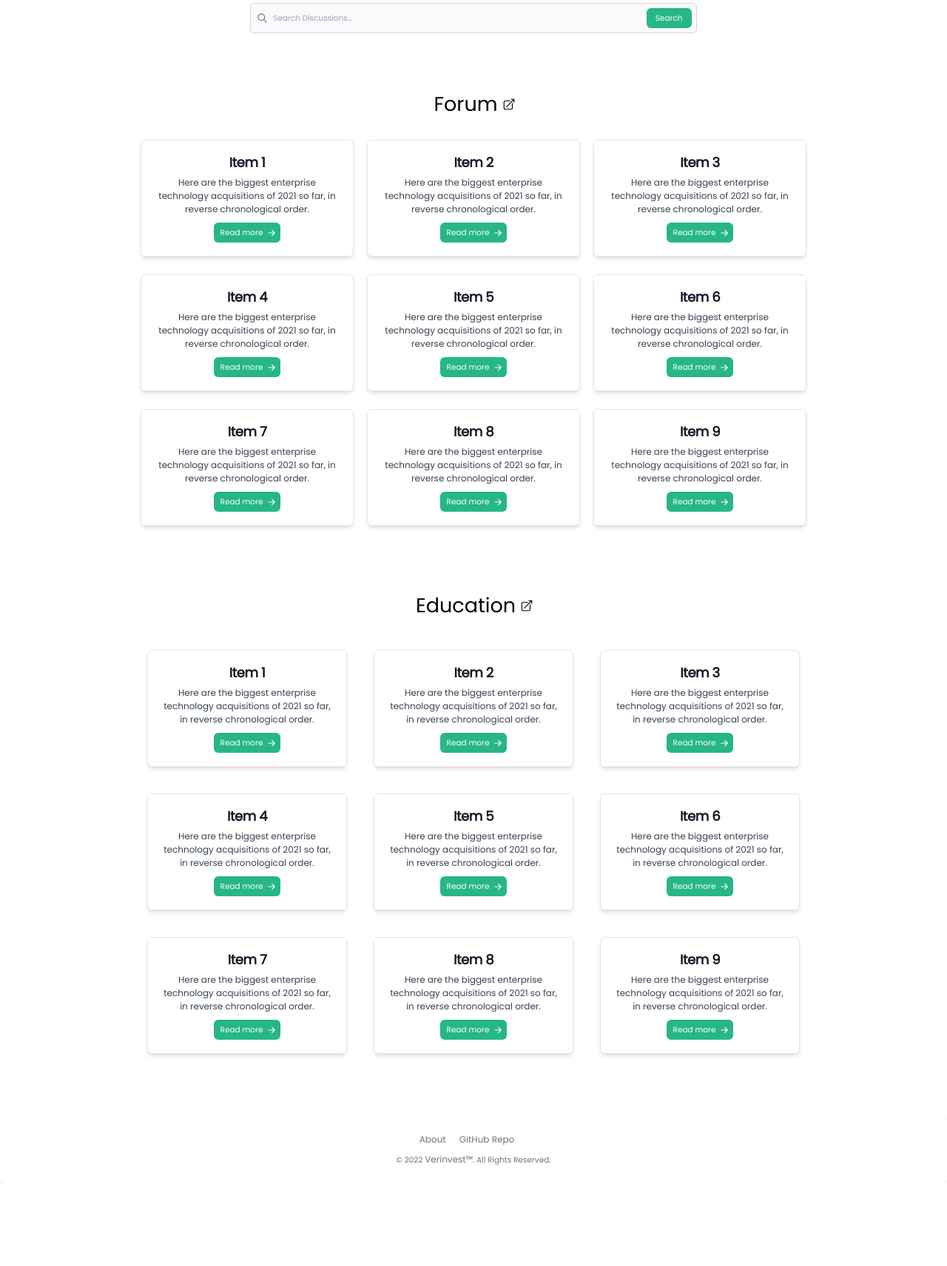
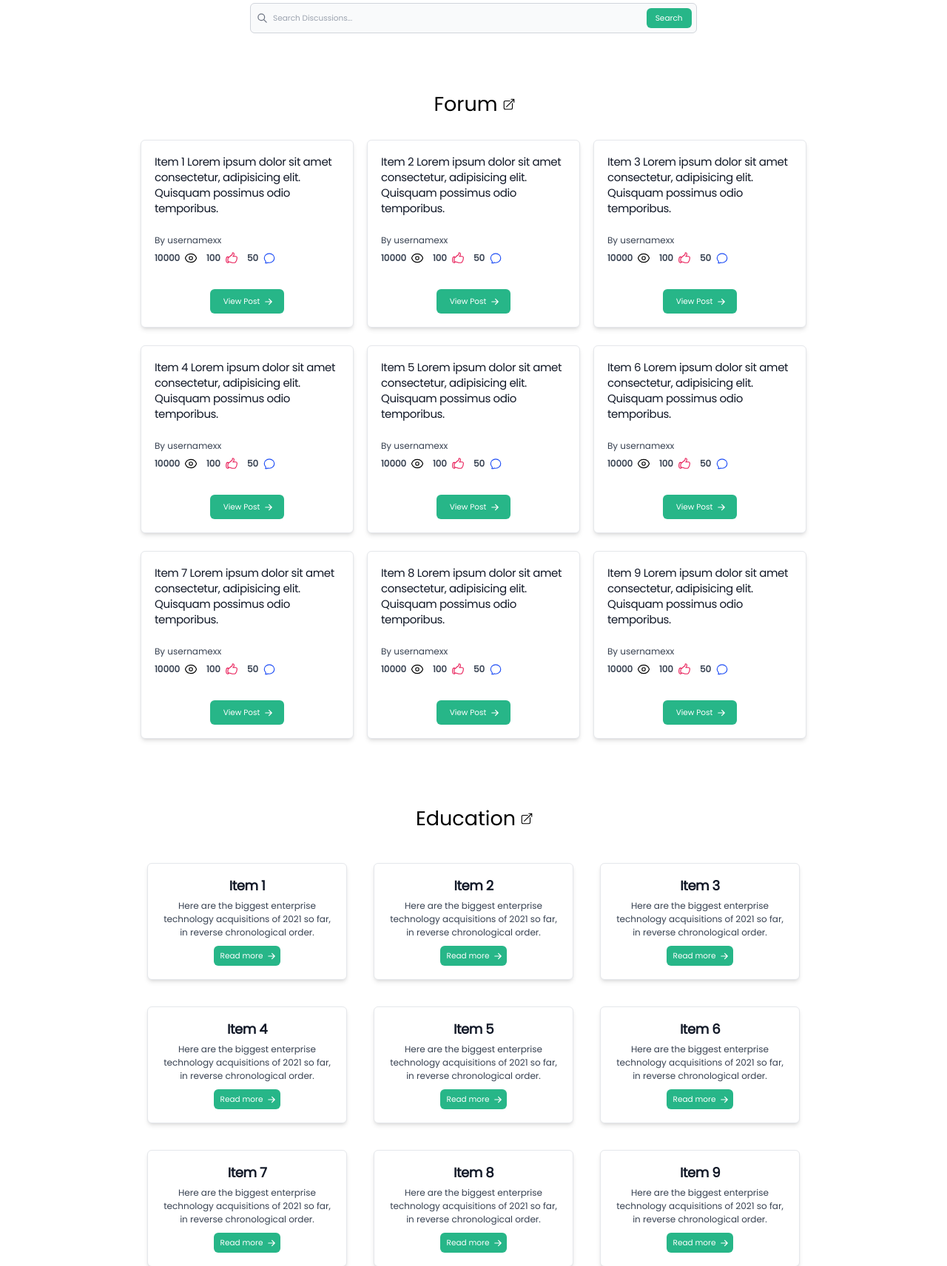
Before and after one commit to jeremyalv/verinvest-tk-pbp-b03, a Django app: page /collections/ in a window 1280 px wide. Shown: the part 272-1984 px from the top of the page at 74% size. Before the commit the page ends 1872 px from the top, so only its background shows below. Run offline with Django 4.2, Linux system fonts and the light colour scheme; some libraries are stand-ins or nearby versions.

Commit message:
fixed modal behavior and upgraded card item interface

```diff
--- a/collection/templates/collection.html
+++ b/collection/templates/collection.html
@@ -43,15 +43,48 @@
 
             <div id="forumCollectionBody" class="flex flex-col items-center md:grid md:grid-cols-3 md:grid-flow-row md:gap-4 md:justify-items-center md:items-center">
                 {% for i in "123456789"|make_list %}
-                    <div class="p-6 mb-4 max-w-sm bg-white rounded-lg border border-gray-200 shadow-md">
-                        <a href="#">
-                            <h5 class="mb-2 text-2xl font-bold tracking-tight text-gray-900">Item {{ i }}</h5>
+                    <div id="forumItem-11" class="flex flex-col items-start p-6 mb-4 max-w-sm bg-white rounded-lg border border-gray-200 shadow-md">
+                        <a href="#" class="mb-4 md:mb-8">
+                            <h5 class="text-lg text-left md:text-xl font-medium tracking-tight text-gray-900">Item {{ i }} Lorem ipsum dolor sit amet consectetur, adipisicing elit. Quisquam possimus odio temporibus.</h5>
                         </a>
-                        <p class="mb-3 font-normal text-gray-700 ">Here are the biggest enterprise technology acquisitions of 2021 so far, in reverse chronological order.</p>
-                        <a href="#" class="inline-flex items-center py-2 px-3 text-sm font-medium text-center text-white bg-primary rounded-lg hover:bg-primary focus:ring-4 focus:outline-none focus:ring-blue-300 ">
-                            Read more
-                            <svg aria-hidden="true" class="ml-2 -mr-1 w-4 h-4" fill="currentColor" viewBox="0 0 20 20" xmlns="http://www.w3.org/2000/svg"><path fill-rule="evenodd" d="M10.293 3.293a1 1 0 011.414 0l6 6a1 1 0 010 1.414l-6 6a1 1 0 01-1.414-1.414L14.586 11H3a1 1 0 110-2h11.586l-4.293-4.293a1 1 0 010-1.414z" clip-rule="evenodd"></path></svg>
-                        </a>
+                        <div id="forumItem-11-details" class="w-full flex flex-col items-start">
+                            <p class="mb-2 font-normal text-gray-700">By usernamexx</p>
+
+                            <div id="forumItem-11-metrics" class="flex flex-row mb-4 md:mb-8">
+                                <div id="forumItem-11-metrics-views" class="flex justify-between mr-4">
+                                    <!-- View count -->
+                                    <p class="mb-3 font-bold text-gray-700 mr-1 md:mr-2">10000</p>
+                                    <!-- View icon -->
+                                    <svg xmlns="http://www.w3.org/2000/svg" fill="none" viewBox="0 0 24 24" stroke-width="1.5" stroke="currentColor" class="w-6 h-6">
+                                        <path stroke-linecap="round" stroke-linejoin="round" d="M2.036 12.322a1.012 1.012 0 010-.639C3.423 7.51 7.36 4.5 12 4.5c4.638 0 8.573 3.007 9.963 7.178.07.207.07.431 0 .639C20.577 16.49 16.64 19.5 12 19.5c-4.638 0-8.573-3.007-9.963-7.178z" />
+                                        <path stroke-linecap="round" stroke-linejoin="round" d="M15 12a3 3 0 11-6 0 3 3 0 016 0z" />
+                                    </svg>
+                                </div>
+                                <div id="forumItem-11-metrics-upvotes" class="flex justify-between mr-4">
+                                    <!-- Upvote count -->
+                                    <p class="mb-3 font-bold text-gray-700 mr-1 md:mr-2">100</p>
+                                    <!-- Upvote icon -->
+                                    <svg xmlns="http://www.w3.org/2000/svg" fill="none" viewBox="0 0 24 24" stroke-width="1.5" stroke="#E81A56" class="w-6 h-6">
+                                        <path stroke-linecap="round" stroke-linejoin="round" d="M6.633 10.5c.806 0 1.533-.446 2.031-1.08a9.041 9.041 0 012.861-2.4c.723-.384 1.35-.956 1.653-1.715a4.498 4.498 0 00.322-1.672V3a.75.75 0 01.75-.75A2.25 2.25 0 0116.5 4.5c0 1.152-.26 2.243-.723 3.218-.266.558.107 1.282.725 1.282h3.126c1.026 0 1.945.694 2.054 1.715.045.422.068.85.068 1.285a11.95 11.95 0 01-2.649 7.521c-.388.482-.987.729-1.605.729H13.48c-.483 0-.964-.078-1.423-.23l-3.114-1.04a4.501 4.501 0 00-1.423-.23H5.904M14.25 9h2.25M5.904 18.75c.083.205.173.405.27.602.197.4-.078.898-.523.898h-.908c-.889 0-1.713-.518-1.972-1.368a12 12 0 01-.521-3.507c0-1.553.295-3.036.831-4.398C3.387 10.203 4.167 9.75 5 9.75h1.053c.472 0 .745.556.5.96a8.958 8.958 0 00-1.302 4.665c0 1.194.232 2.333.654 3.375z" />
+                                    </svg>
+                                </div>
+
+                                <div id="forumItem-11-metrics-comments" class="flex justify-between mr-4">
+                                    <!-- Comment count -->
+                                    <p class="mb-3 font-bold text-gray-700 mr-1 md:mr-2">50</p>
+                                    <!-- Comment icon -->
+                                    <svg xmlns="http://www.w3.org/2000/svg" fill="none" viewBox="0 0 24 24" stroke-width="1.5" stroke="#1B4BF5" class="w-6 h-6">
+                                        <path stroke-linecap="round" stroke-linejoin="round" d="M12 20.25c4.97 0 9-3.694 9-8.25s-4.03-8.25-9-8.25S3 7.444 3 12c0 2.104.859 4.023 2.273 5.48.432.447.74 1.04.586 1.641a4.483 4.483 0 01-.923 1.785A5.969 5.969 0 006 21c1.282 0 2.47-.402 3.445-1.087.81.22 1.668.337 2.555.337z" />
+                                    </svg>
+                                </div>
+                            </div>
+                        </div>
+                        <div id="forumItem-11-cta" class="self-center">
+                            <a href="#" class="inline-flex self-center w-max items-center py-2 px-3 md:py-3 md:px-6 text-sm font-medium text-center text-white bg-primary rounded-lg hover:bg-primary focus:ring-4 focus:outline-none focus:ring-blue-300 ">
+                                View Post
+                                <svg aria-hidden="true" class="ml-2 -mr-1 w-4 h-4" fill="currentColor" viewBox="0 0 20 20" xmlns="http://www.w3.org/2000/svg"><path fill-rule="evenodd" d="M10.293 3.293a1 1 0 011.414 0l6 6a1 1 0 010 1.414l-6 6a1 1 0 01-1.414-1.414L14.586 11H3a1 1 0 110-2h11.586l-4.293-4.293a1 1 0 010-1.414z" clip-rule="evenodd"></path></svg>
+                            </a>
+                        </div>
                     </div>
                 {% endfor %}
             </div>
--- a/collection/urls.py
+++ b/collection/urls.py
@@ -7,5 +7,5 @@ urlpatterns = [
     path('', show_collection, name='show_collection'),
     path('forum/', forum_archive, name='forum'),
     path('education/', education_archive, name='education'),
-    path('forum/post/', include('forum_item.urls')),
+    path('forum/items/', include('forum_item.urls')),
 ]
```
Also changed, not shown: collection/static/collection/js/fetchData.js (added, +37 -0 lines), collection/static/collection/js/modal.js (+8 -8 lines), collection/templates/forum.html (+1 -38 lines).
